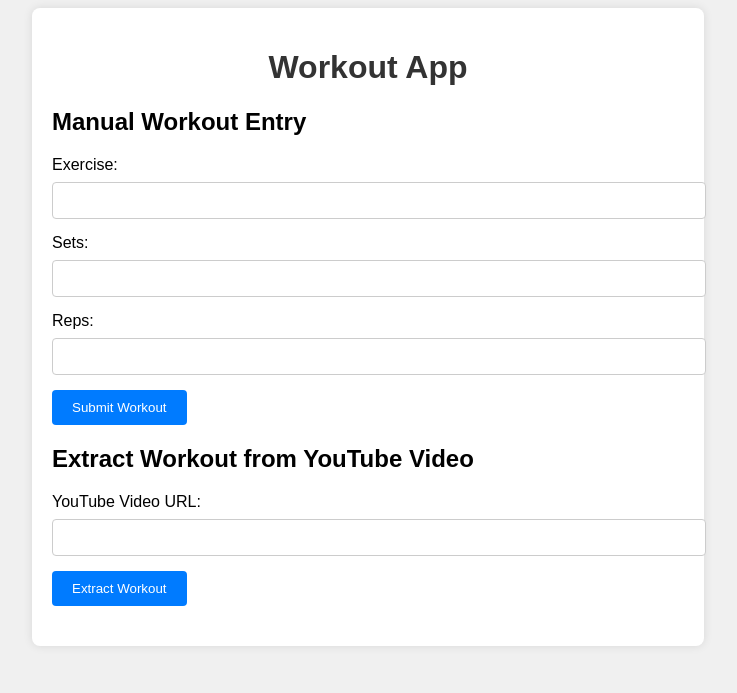
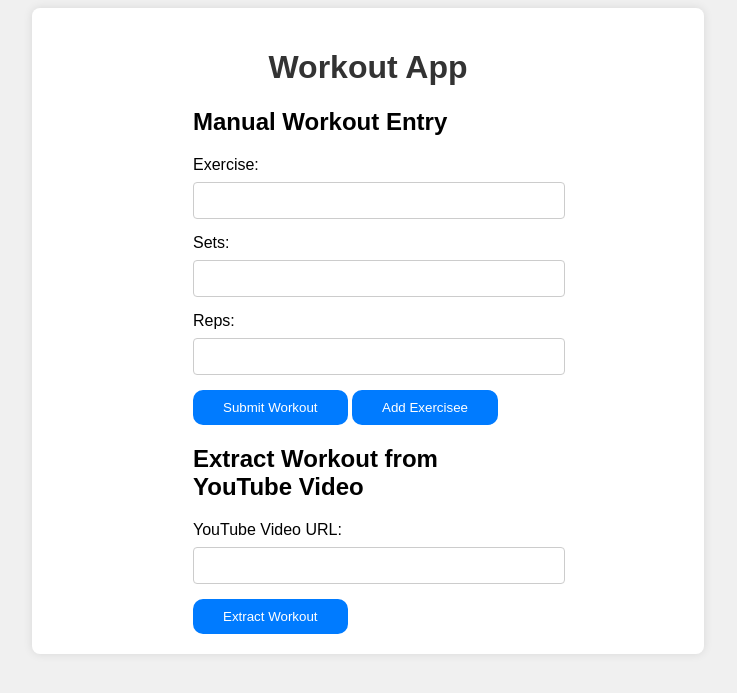
Before and after one commit to 01star/youtube_workout_extractor, a FastAPI app: page / in a window 1280 px wide. Shown: the top 693 px of the page, without its empty margins (272-1009 px from the left). Run offline with FastAPI, Linux system fonts and the light colour scheme.

Commit message:
my UI struggle

```diff
--- a/modules/extraction.py
+++ b/modules/extraction.py
@@ -20,7 +20,7 @@ def extract_exercises_from_transcript(transcript_file: str, output_dir: str = "y
             model="gpt-4o-mini",
             messages=[
                 {"role": "system", "content": "You are a secetary and a personal trainer, who has multitude of experience in both forming routines/schedules and with exersises"},
-                {"role": "user","content": f"Given is a trascript of a youtube video about exersising. From this video I want you as my secetary to create the esxersise routine according to the recomendation provided by the narator in the video. \nSpecify what order i need to perfrom the exersies in, for how many sets each, and how many repetetions in a given set. Further sepcify about the rest time i should have/maintain in-between the sets. \nFurther-more provide me with any other special notes i need to know about the specific exersise or just the workout routine in general. \nProvide me the routine in the following JSON format -- \nExercise: <Exercise Name> \n\t- Sets: <Number of Sets> \n\t- Repetitions: <Number of Reps> \n\t- Duration: <Duration if mentioned> \n\t- Notes: <Special notes for the exersise> \nTranscript: \n{transcript}"}
+                {"role": "user","content": f"Given is a trascript of a youtube video about exersising. From this video I want you as my secetary to create the esxersise routine according to the recomendation provided by the narator in the video. \nSpecify what order i need to perfrom the exersies in, for how many sets each, and how many repetetions in a given set. Further sepcify about the rest time i should have/maintain in-between the sets. \nFurther-more provide me with any other special notes i need to know about the specific exersise or just the workout routine in general. \nProvide me the routine in the form of a json file, containg the following headings -- \nExercise: <Exercise Name> \n\t- Sets: <Number of Sets> \n\t- Repetitions: <Number of Reps> \n\t- Duration: <Duration if mentioned> \n\t- Notes: <Special notes for the exersise> \nTranscript: \n{transcript}"}
             ]
         )
 
--- a/static/style.css
+++ b/static/style.css
@@ -19,6 +19,8 @@ h1 {
 
 .form-section {
     margin-bottom: 20px;
+    width: 350px; /* Set a fixed width */
+    margin: 0 auto; /* Horizontally centers the form */
 }
 
 label {
@@ -35,11 +37,11 @@ input {
 }
 
 button {
-    padding: 10px 20px;
+    padding: 10px 30px;
     background-color: #007BFF;
     color: white;
     border: none;
-    border-radius: 4px;
+    border-radius: 10px;
     cursor: pointer;
 }
 
--- a/templates/index.html
+++ b/templates/index.html
@@ -22,6 +22,7 @@
                 <input type="number" id="reps" name="reps" required>
 
                 <button type="submit">Submit Workout</button>
+                <button type="add exercisee">Add Exercisee</button>
             </form>
         </div>
 
```
